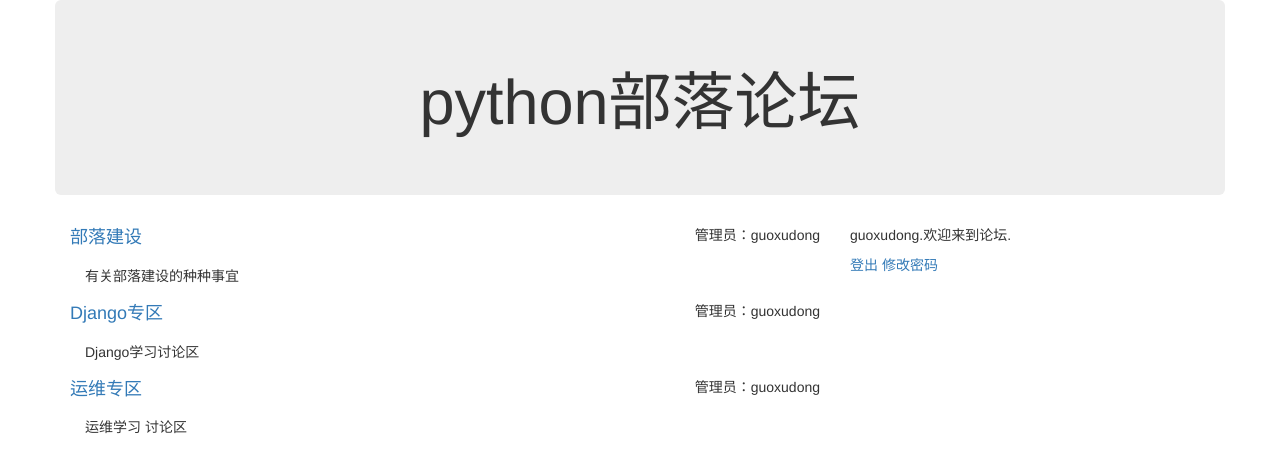
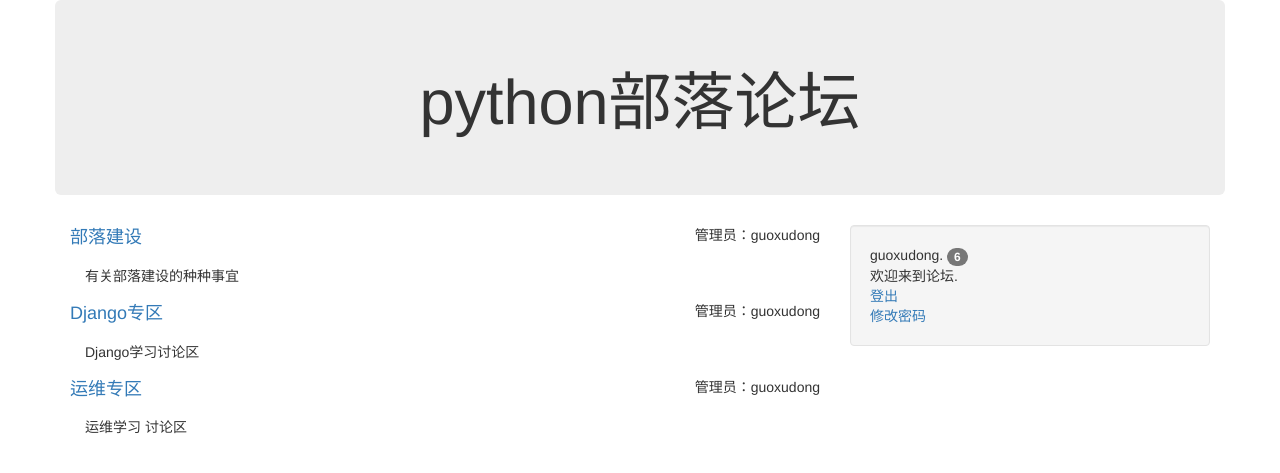
Before and after one commit to guoxudong109010/forumdemo, a Django app: page / in a window 1280 px wide. Shown: the top 473 px of the page. Run offline with Django 3.2, Linux system fonts and the light colour scheme; a user stored in the database is signed in; data comes from the database, SQL or seed files in the repository; both versions use the stored data as it was after the commit; some libraries are stand-ins or nearby versions.

Commit message:
2016.6.26 commit

```diff
--- a/article/templates/article_detail.html
+++ b/article/templates/article_detail.html
@@ -41,7 +41,7 @@
 			    </blockquote>
 			    {% endif %}
 			    <h6>发表于:{{ comment.create_timestamp|date:"Y-m-d p" }}</h6>
-			    <a href="#commentContent" class="btn btn_primary pull_right subCommentBtn" data-comment-id="{{ comment.id }}" data-owner="{{ comment.owner.username }}">回复</a>
+			    <a href="#commentContent" class="btn btn-primary pull-right subCommentBtn" data-comment-id="{{ comment.id }}" data-owner="{{ comment.owner.username }}">回复</a>
 			    <div>{{ comment.content | linebreaksbr }}</div>
 			    {% endwith %}
 	       </td>
--- a/block/templates/block_list.html
+++ b/block/templates/block_list.html
@@ -3,7 +3,7 @@
   <head>
     <meta charset="utf-8">
     <title>python部落论坛</title>
-    <link rel="stylesheet" href="https://maxcdn.bootstrapcdn.com/bootstrap/3.3.6/css/bootstrap.min.css" integrity="sha3841q8mTJOASx8j1Au+a5WDVnPi2lkFfwwEAa8hDDdjZlpLegxhjVME1fgjWPGmkzs7" crossorigin="anonymous">
+    <link rel="stylesheet" href="https://maxcdn.bootstrapcdn.com/bootstrap/3.3.6/css/bootstrap.min.css" integrity="sha384-1q8mTJOASx8j1Au+a5WDVnPi2lkFfwwEAa8hDDdjZlpLegxhjVME1fgjWPGmkzs7" crossorigin="anonymous">
   </head>
   <body>
     <div class="container">
@@ -30,10 +30,17 @@
 
       </div>
         <div class="col-xs-4">
-     <div class="blockItem">
+     <div class="well">
 	     {% if user.is_authenticated %}
-	     <p>{{ user.username }}.欢迎来到论坛.</p>
+	     <span>{{ user.username }}.</span>
+	     {% if msg_cnt %}
+	     <a href="{% url 'message_list' %}"><span class="badge">{{ msg_cnt }}</span></a>
+	     {% endif %}
+	     <br/>
+	     欢迎来到论坛.
+	     <br/>
 	     <a href="{% url 'logout_then_login' %}">登出</a>
+	     </br>
 	     <a href="{% url 'password_change' %}">修改密码</a>
 	     {% else %}
 	     <p>匿名用户.请<a href="{% url 'login' %}">登录</a>.</p>
@@ -45,6 +52,6 @@
 
       </div>
       </div>
-      <script type="text/javascript" src="/static/lib/jquery/jquery/jquery-1.9.1.min.js"></script>
+      <script type="text/javascript" src="/static/lib/jquery/jquery-1.9.1.min.js"></script>
   </body>
 </html>
--- a/comment/views.py
+++ b/comment/views.py
@@ -1,4 +1,6 @@
 # coding: utf-8
+from django.core.urlresolvers import reverse
+from message.models import UserMessage
 from django.contrib.auth.decorators import login_required
 from article.models import Article
 from models import Comment
@@ -17,9 +19,9 @@ def create_comment(request):
 
     if to_comment_id == 0:
          new_msg = UserMessage(owner=article.owner, content = u"有人评论您的文章 (%s)" % article.title, link = reverse("article_detail", args = [article.id]))
-         New_ms.save()
+         new_msg.save()
     else:
-         to_comment = comment.objects.get(id=to_comment_id)
+         to_comment = Comment.objects.get(id=to_comment_id)
          new_msg=UserMessage(owner = to_comment.owner,content=u"有人回复了您的评论 '%s' "%to_comment.content[:30], link=reverse("article_detail", args=[article.id]))
          new_msg.save()
     return json_response({})
--- a/message/urls.py
+++ b/message/urls.py
@@ -3,5 +3,5 @@ from django.conf.urls import url
 urlpatterns=[
 
 url(r"^list/$", "message.views.message_list", name = "message_list"),
-url(r"^read/{?P< message_id >\d=}$", "message.views.read_message", name = "read_message"),
+url(r"^read/(?P<message_id>\d+)$", "message.views.read_message", name = "read_message"),
 ]
--- a/templates/base.html
+++ b/templates/base.html
@@ -4,7 +4,7 @@
   <head>
     <meta charset="utf-8">
     <title>python部落论坛</title>
-    <link rel="stylesheet" href="https://maxcdn.bootstrapcdn.com/bootstrap/3.3.5/css/bootstrap.min.css">
+    <link rel="stylesheet" href="https://maxcdn.bootstrapcdn.com/bootstrap/3.3.6/css/bootstrap.min.css" integrity="sha384-1q8mTJOASx8j1Au+a5WDVnPi2lkFfwwEAa8hDDdjZlpLegxhjVME1fgjWPGmkzs7" crossorigin="anonymous">
   </head>
   <body>
     <div class="container">
```
Also changed, not shown: db.sqlite3, 2 other files.
